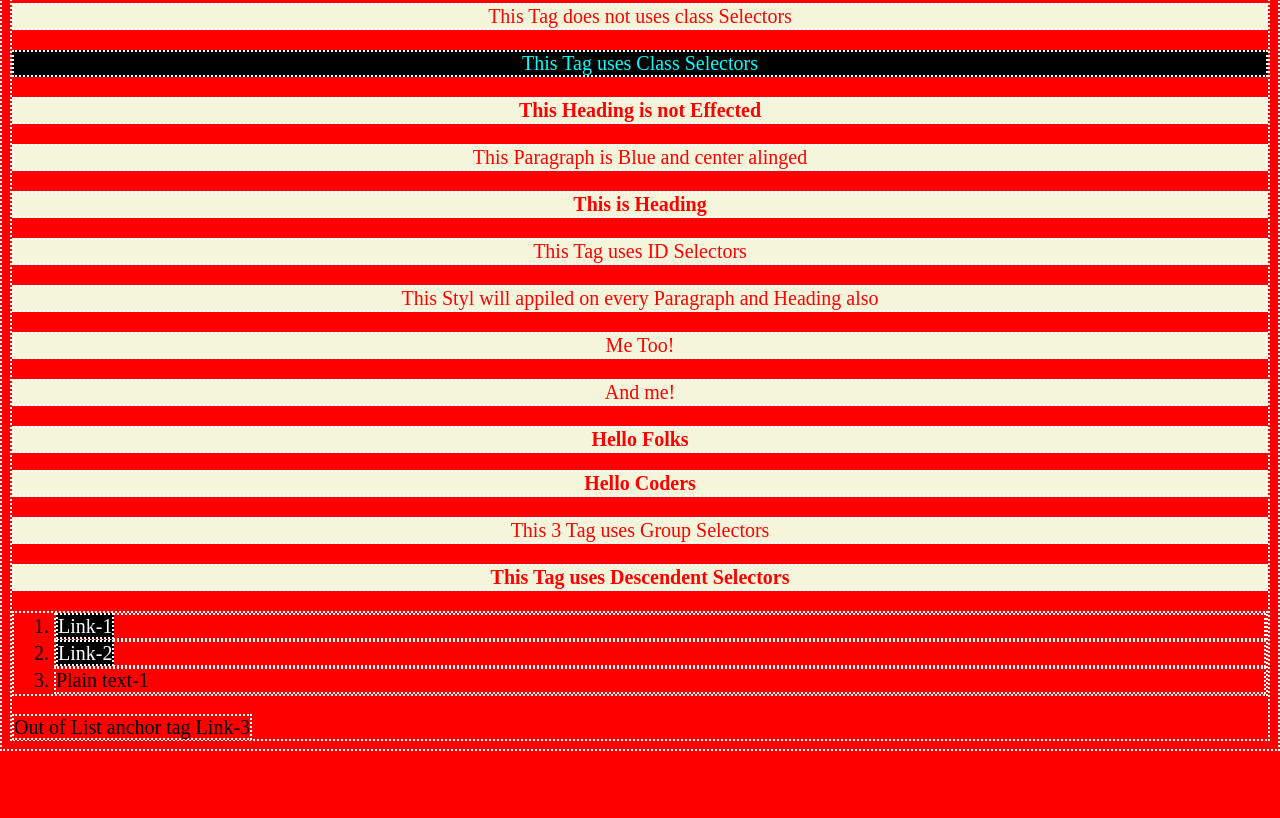
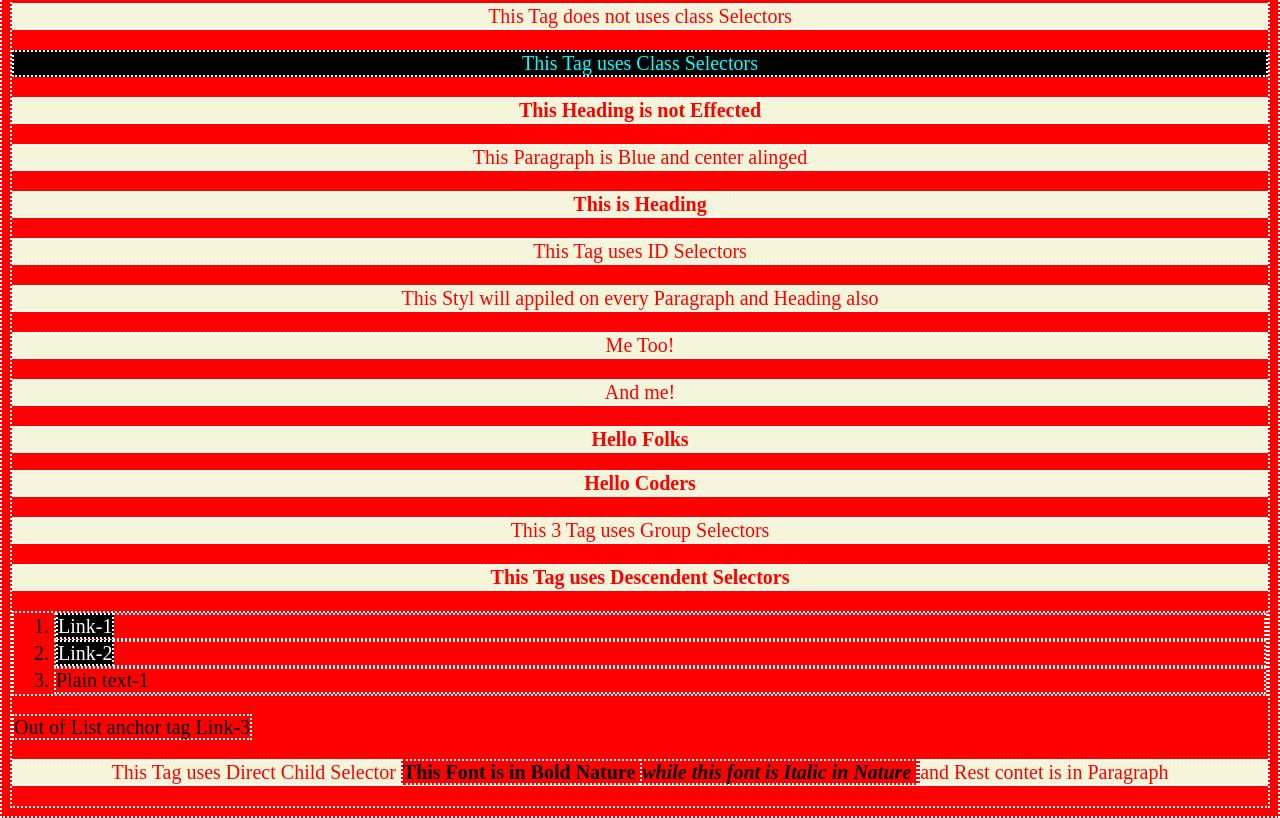
Before and after one commit to Itzzain9/CSS_Practice_Notes_Part02, a plain HTML site: page index.html in a window 1280 px wide. Shown: the part 311-1129 px from the top of the page. Before the commit the page ends 1062 px from the top, so only its background shows below. Drawn offline with Linux system fonts and the light colour scheme.

Commit message:
Update index.html

```diff
--- a/index.html
+++ b/index.html
@@ -53,7 +53,14 @@
     <a>Out of List anchor tag Link-3</a>
 
 
-
+    <!-- 7-Direct Child -->
+    <p>This Tag uses Direct Child Selector
+        <b>This Font is in Bold Nature
+            <i>
+                while this font is Italic in Nature
+            </i>
+        </b> and Rest contet is in Paragraph
+    </p>
 
 </body>
 </html>
```
